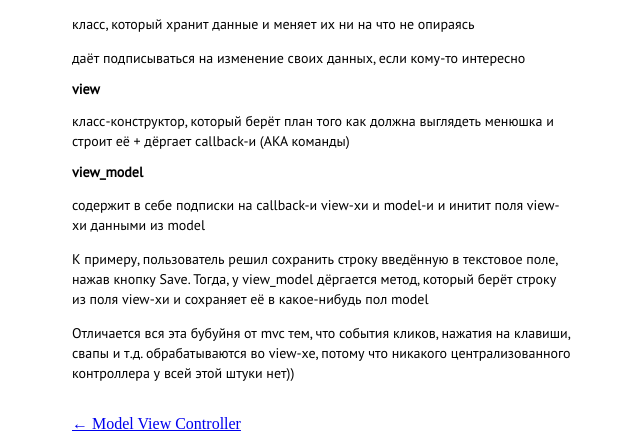
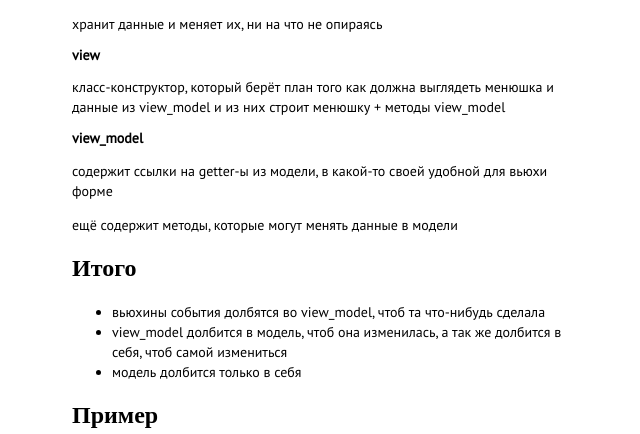
Before and after one commit to dOvObu/dOvObu.github.io, a Jekyll site: the page built from _posts/2022-03-28-mvvm.md, in a window 1280 px wide. Shown: the part 393-827 px from the top of the page, without its empty margins (318-958 px from the left). Built offline with Jekyll 4.4.1, drawn with Linux system fonts in a browser that asks for light colours; nearby versions of some CDN libraries.

Commit message:
Update 2022-03-28-mvvm.md

```diff
--- a/_posts/2022-03-28-mvvm.md
+++ b/_posts/2022-03-28-mvvm.md
@@ -12,21 +12,25 @@ excerpt: Checkout
 
 ### model
 
-класс, который хранит данные и меняет их ни на что не опираясь
-
-даёт подписываться на изменение своих данных, если кому-то интересно
+хранит данные и меняет их, ни на что не опираясь
 
 ### view
 
-класс-конструктор, который берёт план того как должна выглядеть менюшка и строит её + дёргает callback-и (AKA команды)
+класс-конструктор, который берёт план того как должна выглядеть менюшка и данные из view_model и из них строит менюшку + *методы* view_model
 
 ### view_model
 
-содержит в себе подписки на callback-и view-хи и model-и
-и инитит поля view-хи данными из model
+содержит ссылки на getter-ы из модели, в какой-то своей удобной для вьюхи форме
 
-К примеру, пользователь решил сохранить строку введённую в текстовое поле, нажав кнопку Save.
-Тогда, у view_model дёргается метод, который берёт строку из поля view-хи и сохраняет её в какое-нибудь пол model
+ещё содержит *методы*, которые могут менять данные в модели
 
 
-Отличается вся эта бубуйня от mvc тем, что события кликов, нажатия на клавиши, свапы и т.д. обрабатываются во view-хе, потому что никакого централизованного контроллера у всей этой штуки нет))
+## Итого
+
+- вьюхины события долбятся во view_model, чтоб та что-нибудь сделала
+- view_model долбится в модель, чтоб она изменилась, а так же долбится в себя, чтоб самой измениться
+- модель долбится только в себя
+
+## Пример
+
+<iframe width="500" height="282" src="https://www.youtube.com/watch?v=uQtM6StTsQg" title="YouTube video player" frameborder="0" allow="accelerometer; autoplay; clipboard-write; encrypted-media; gyroscope; picture-in-picture" allowfullscreen></iframe>
```
